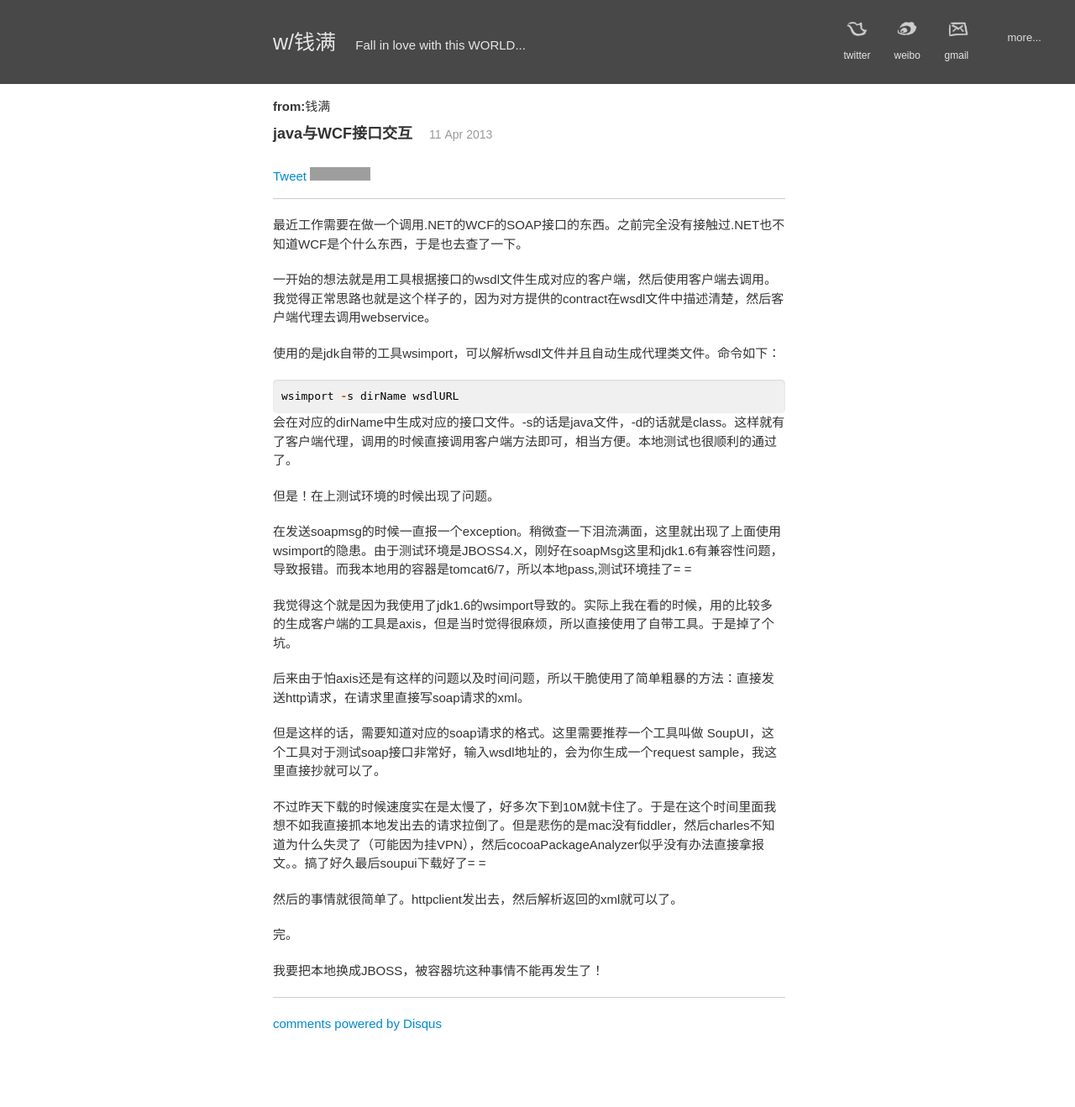
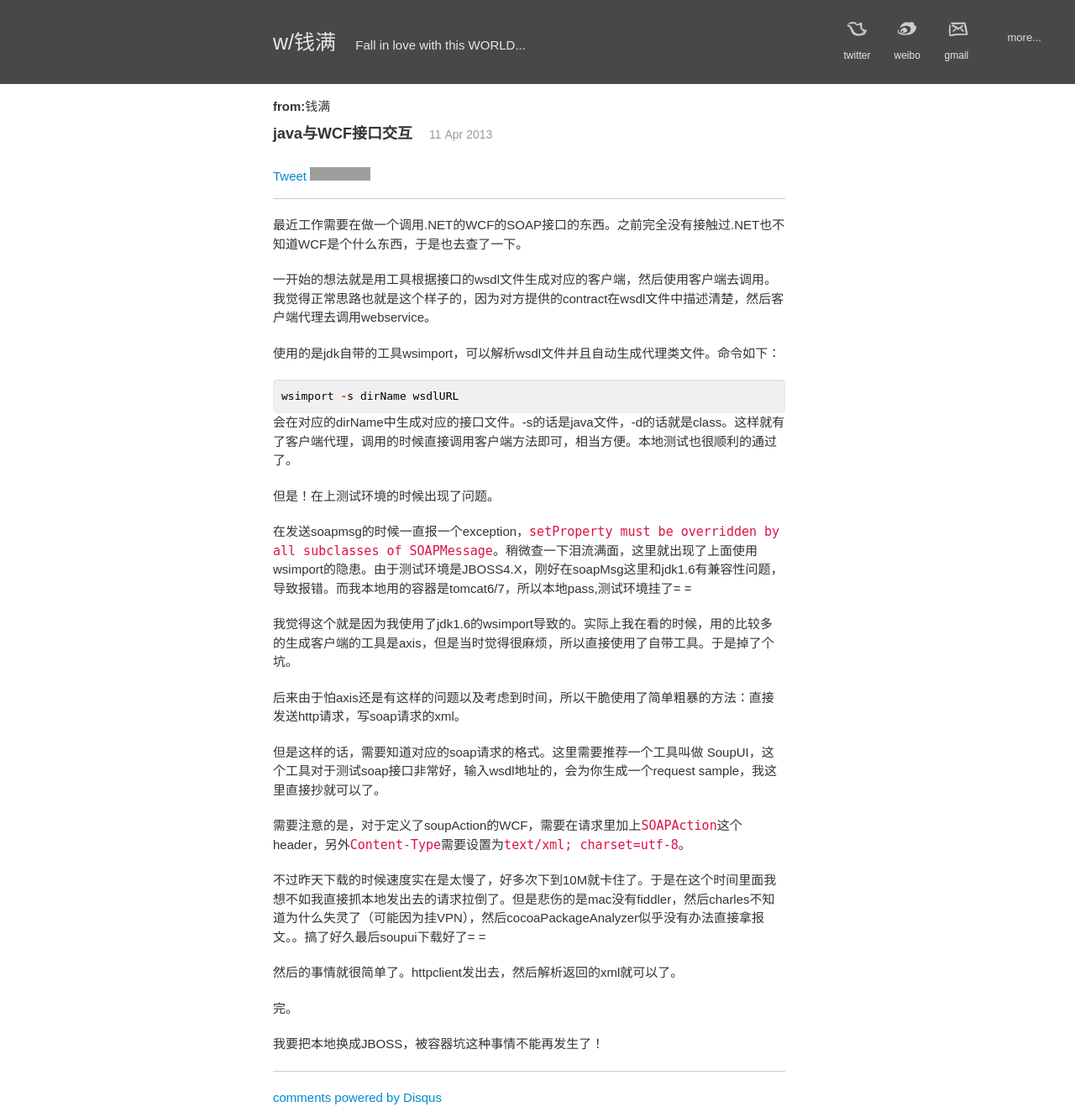
Before and after one commit to killsophia/killsophia.github.io, a Jekyll site: the page built from _posts/2013-04-11-communicate-with-wcf.md, in a window 1280 px wide. Shown: the whole page at 84% size. Built offline with Jekyll 4.4.1, drawn with Linux system fonts in a browser that asks for light colours; Markdown is read by kramdown in place of the engine named in the settings; comment, search, counter and statistics services are not loaded; before the commit the page ends 1231 px from its top, so only the background shows below that; grey boxes are pictures that could not be loaded.

Commit message:
add post

```diff
--- a/_posts/2013-04-11-communicate-with-wcf.md
+++ b/_posts/2013-04-11-communicate-with-wcf.md
@@ -18,13 +18,15 @@ wsimport -s dirName wsdlURL
 
 但是！在上测试环境的时候出现了问题。
 
-在发送soapmsg的时候一直报一个exception。稍微查一下泪流满面，这里就出现了上面使用wsimport的隐患。由于测试环境是JBOSS4.X，刚好在soapMsg这里和jdk1.6有兼容性问题，导致报错。而我本地用的容器是tomcat6/7，所以本地pass,测试环境挂了= =
+在发送soapmsg的时候一直报一个exception，`setProperty must be overridden by all subclasses of SOAPMessage`。稍微查一下泪流满面，这里就出现了上面使用wsimport的隐患。由于测试环境是JBOSS4.X，刚好在soapMsg这里和jdk1.6有兼容性问题，导致报错。而我本地用的容器是tomcat6/7，所以本地pass,测试环境挂了= =
 
 我觉得这个就是因为我使用了jdk1.6的wsimport导致的。实际上我在看的时候，用的比较多的生成客户端的工具是axis，但是当时觉得很麻烦，所以直接使用了自带工具。于是掉了个坑。
 
-后来由于怕axis还是有这样的问题以及时间问题，所以干脆使用了简单粗暴的方法：直接发送http请求，在请求里直接写soap请求的xml。
+后来由于怕axis还是有这样的问题以及考虑到时间，所以干脆使用了简单粗暴的方法：直接发送http请求，写soap请求的xml。
 
 但是这样的话，需要知道对应的soap请求的格式。这里需要推荐一个工具叫做 SoupUI，这个工具对于测试soap接口非常好，输入wsdl地址的，会为你生成一个request sample，我这里直接抄就可以了。
+
+需要注意的是，对于定义了soupAction的WCF，需要在请求里加上`SOAPAction`这个header，另外`Content-Type`需要设置为`text/xml; charset=utf-8`。
 
 不过昨天下载的时候速度实在是太慢了，好多次下到10M就卡住了。于是在这个时间里面我想不如我直接抓本地发出去的请求拉倒了。但是悲伤的是mac没有fiddler，然后charles不知道为什么失灵了（可能因为挂VPN），然后cocoaPackageAnalyzer似乎没有办法直接拿报文。。搞了好久最后soupui下载好了= =
 
```
